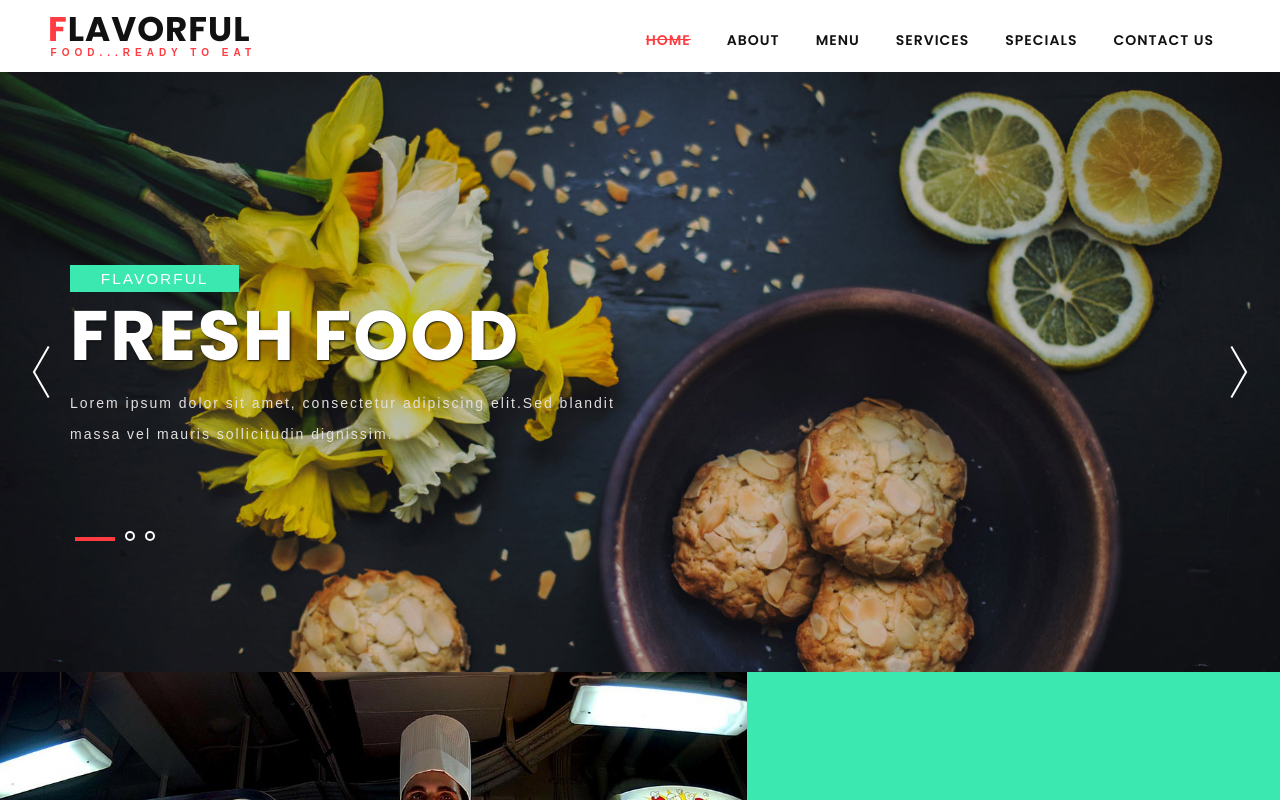
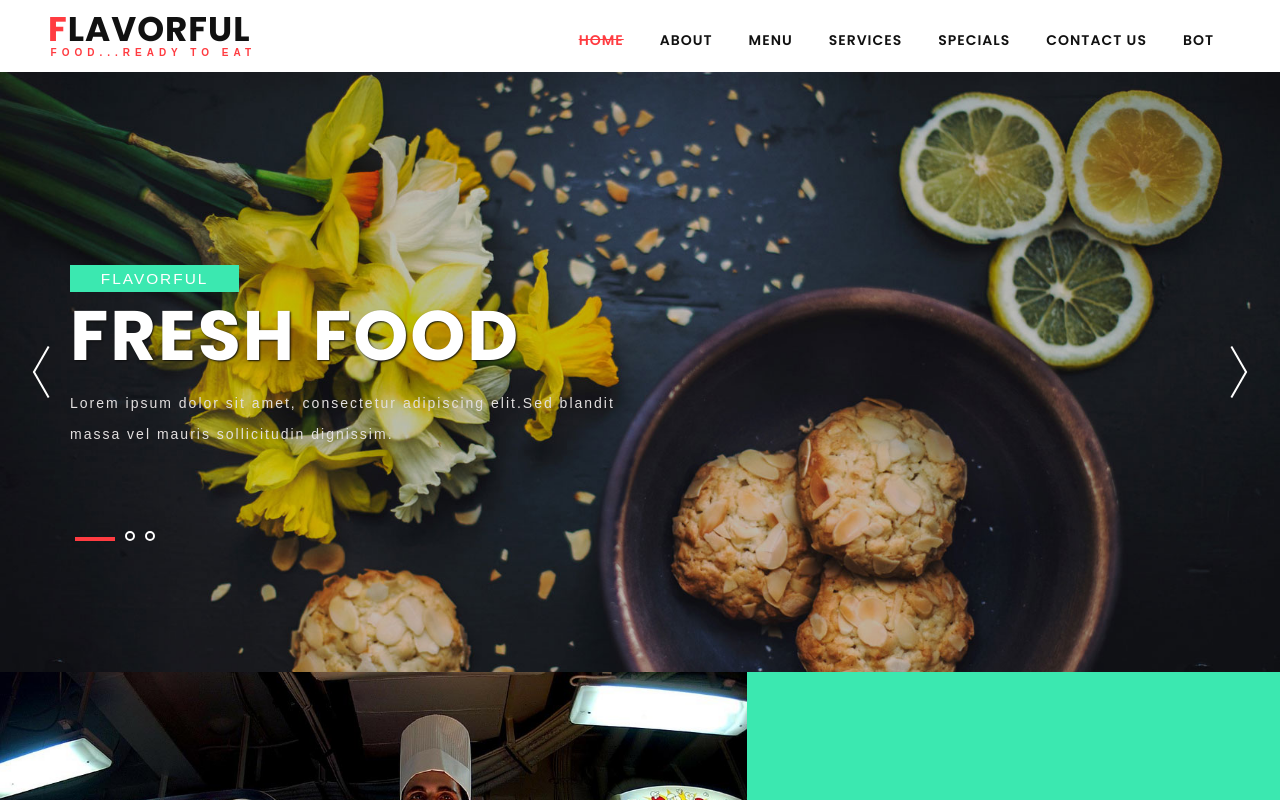
Before and after one commit to ajaykumar52002/ajay, a plain HTML site: page index.html in a window 1280 px wide. Shown: the top 800 px of the page. Drawn offline with Linux system fonts and the light colour scheme; some icons are missing; files whose address does not match are found by name; a web font is replaced by a local one.

Commit message:
Update index.html

```diff
--- a/index.html
+++ b/index.html
@@ -58,6 +58,7 @@ Smartphone Compatible web template, free web designs for Nokia, Samsung, LG, Son
 
 							<li><a href="#specials" class="scroll hvr-bounce-to-bottom">Specials</a></li>
 							<li><a href="#contact" class="scroll hvr-bounce-to-bottom">Contact Us</a></li>
+							<li><a href="#bot" class="scroll hvr-bounce-to-bottom">Bot</a></li>
 
 						</ul>
 					</nav>
```
